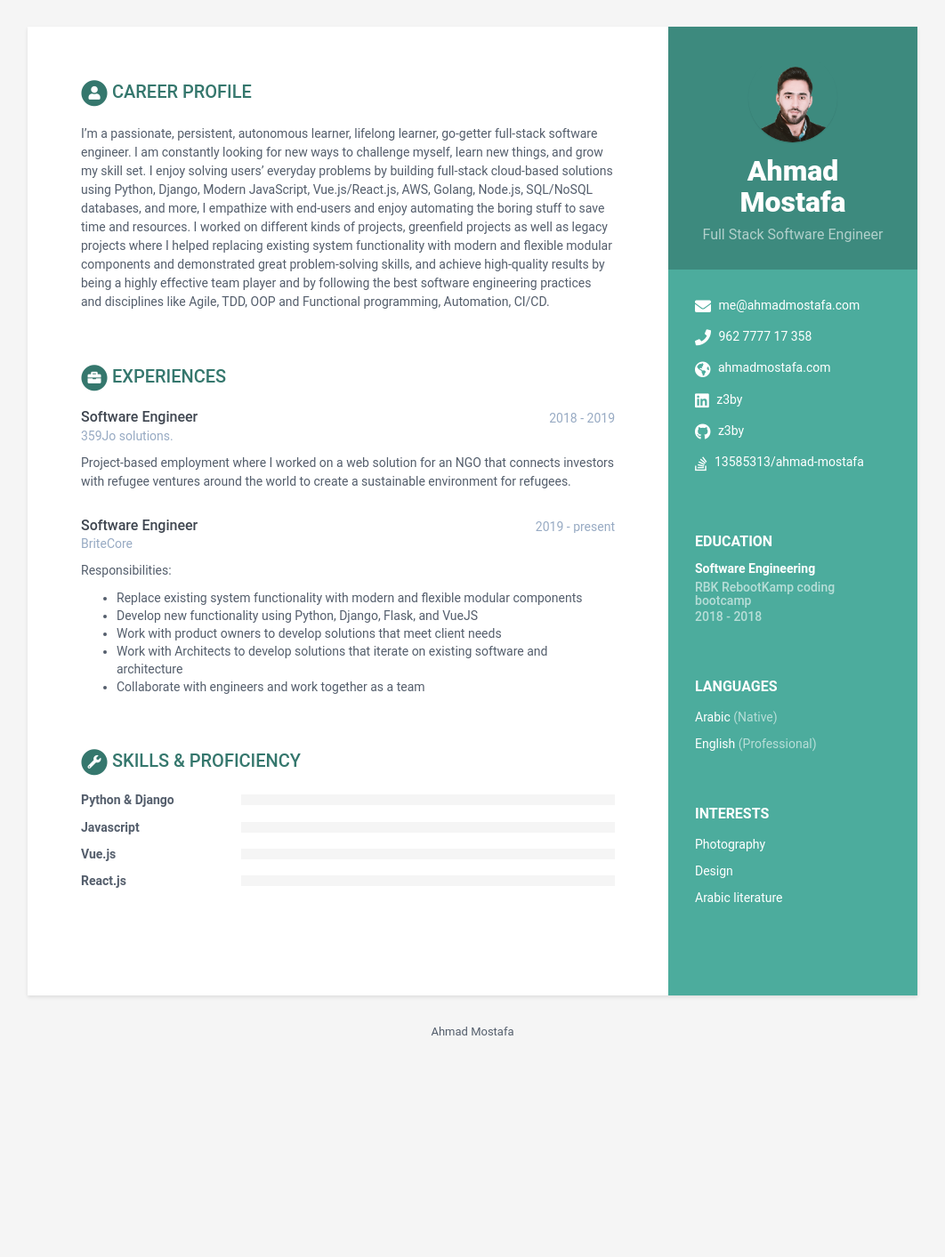
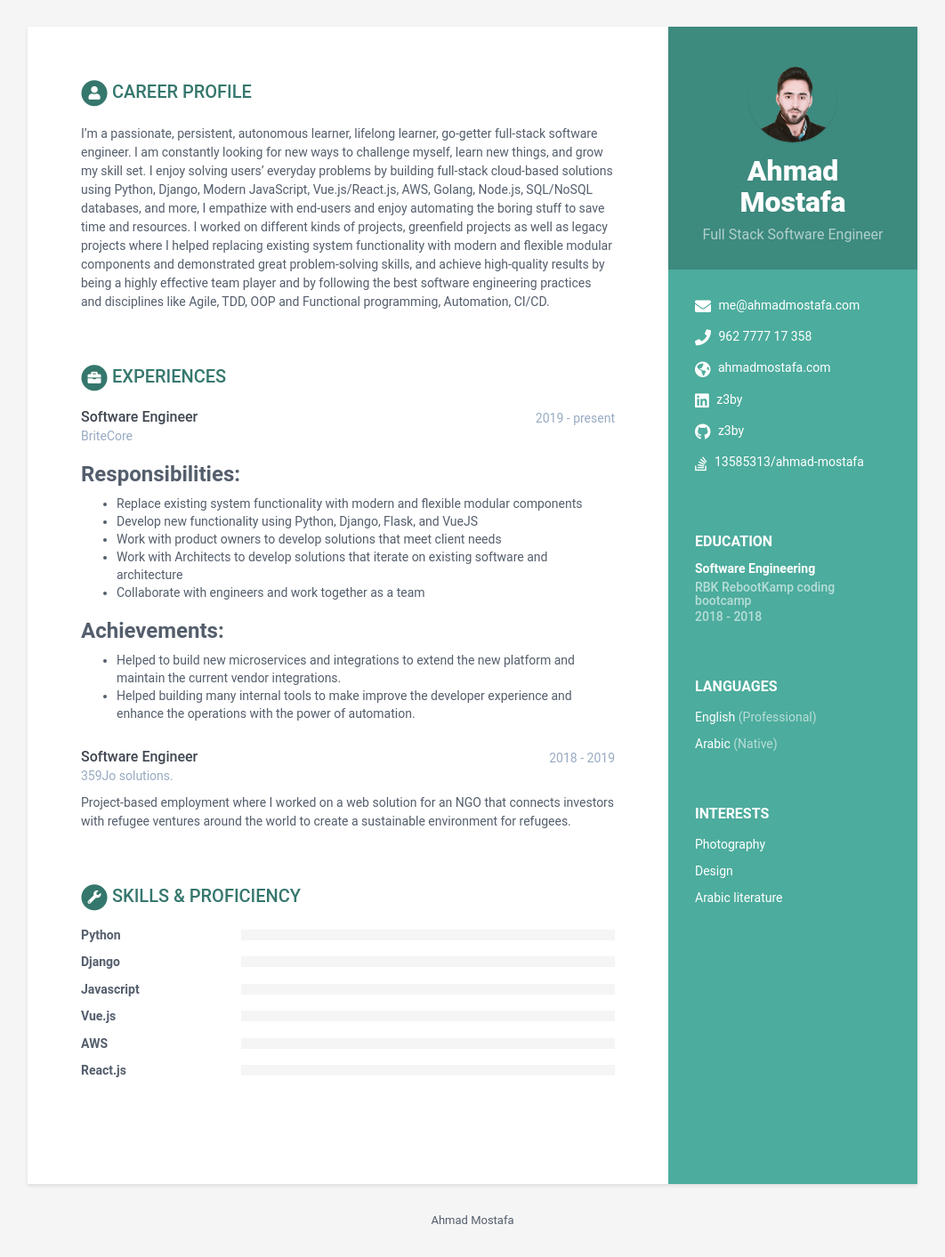
Before and after one commit to z3by/z3by.github.io, a Jekyll site: the page built from index.html, in a window 1280 px wide. Shown: the whole page at 89% size, without its empty margins (109-1171 px from the left). Built offline with Jekyll 4.4.1, drawn with Linux system fonts in a browser that asks for light colours; before the commit the page ends 1201 px from its top, so only the background shows below that.

Commit message:
Update data.yml

```diff
--- a/_data/data.yml
+++ b/_data/data.yml
@@ -19,11 +19,10 @@ sidebar:
   codewars:
 
   languages:
+    - idiom: English
+      level: Professional
     - idiom: Arabic
       level: Native
-
-    - idiom: English
-      level: Professional
 
 
   interests:
@@ -51,34 +50,34 @@ education:
       4 months coding boot camp
 experiences:
   - role: Software Engineer
-    time: 2018 - 2019
-    company: 359Jo solutions.
-    details: |
-      Project-based employment where I worked on a web solution for an NGO that connects investors with refugee ventures around the world to create a sustainable environment for refugees.
-  - role: Software Engineer
     time: 2019 - present
     company: BriteCore
     details: |
-      Responsibilities:
+      ### Responsibilities:
       - Replace existing system functionality with modern and flexible modular components
       - Develop new functionality using Python, Django, Flask, and VueJS
       - Work with product owners to develop solutions that meet client needs
       - Work with Architects to develop solutions that iterate on existing software and architecture
       - Collaborate with engineers and work together as a team
 
-    Achievements:
-    - Helped to build new microservices and integrations to extend the new platform and maintain the current vendor integrations.
-    - Helped building many internal tools to make improve the developer experience and enhance the operations with the power of automation.
+      ### Achievements:
+      - Helped to build new microservices and integrations to extend the new platform and maintain the current vendor integrations.
+      - Helped building many internal tools to make improve the developer experience and enhance the operations with the power of automation.
+  - role: Software Engineer
+    time: 2018 - 2019
+    company: 359Jo solutions.
+    details: |
+      Project-based employment where I worked on a web solution for an NGO that connects investors with refugee ventures around the world to create a sustainable environment for refugees.
 skills:
   title: Skills &amp; Proficiency
 
   toolset:
-    - name: Python & Django
+    - name: Python
+    - name: Django
+    - name: Javascript
+    - name: Vue.js
+    - name: AWS
+    - name: React.js
 
-    - name: Javascript
-
-    - name: Vue.js
-
-    - name: React.js
 footer: >
   Ahmad Mostafa
```
